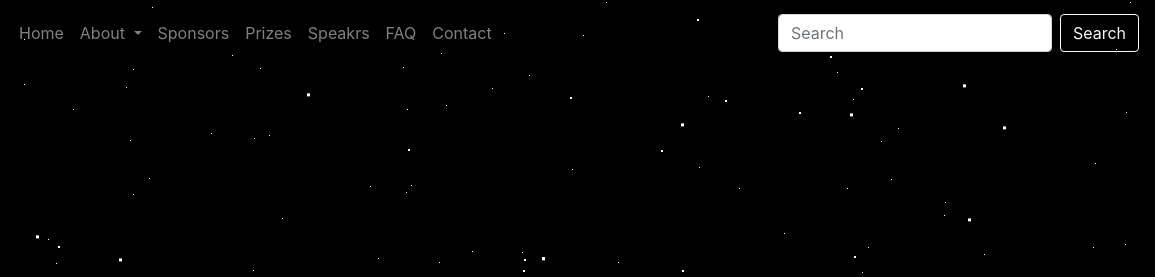
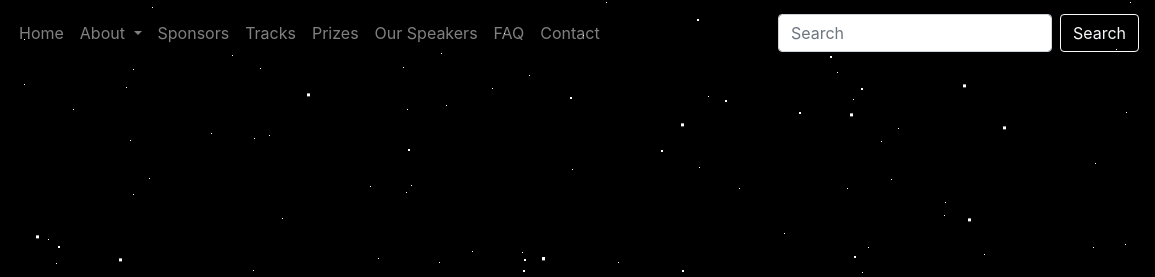
Before and after one commit to ManojNathIC/pixel-ic, a plain HTML site: page index.html in a window 1280 px wide. Shown: the top 277 px of the page, 125-1280 px from the left. Drawn offline with nearby package versions, Linux system fonts and the light colour scheme.

Commit message:
pixel updated

```diff
--- a/index.html
+++ b/index.html
@@ -38,11 +38,14 @@
        <li class="nav-item">
         <a class="nav-link " href="#">Sponsors</a>
       </li>
+	    <li class="nav-item">
+        <a class="nav-link" href="#">Tracks</a>
+      </li>
       <li class="nav-item">
         <a class="nav-link" href="#">Prizes</a>
       </li>
       <li class="nav-item">
-        <a class="nav-link" href="#">Speakrs</a>
+        <a class="nav-link" href="#">Our Speakers</a>
       </li>
         <li class="nav-item">
         <a class="nav-link" href="#">FAQ</a>
```
